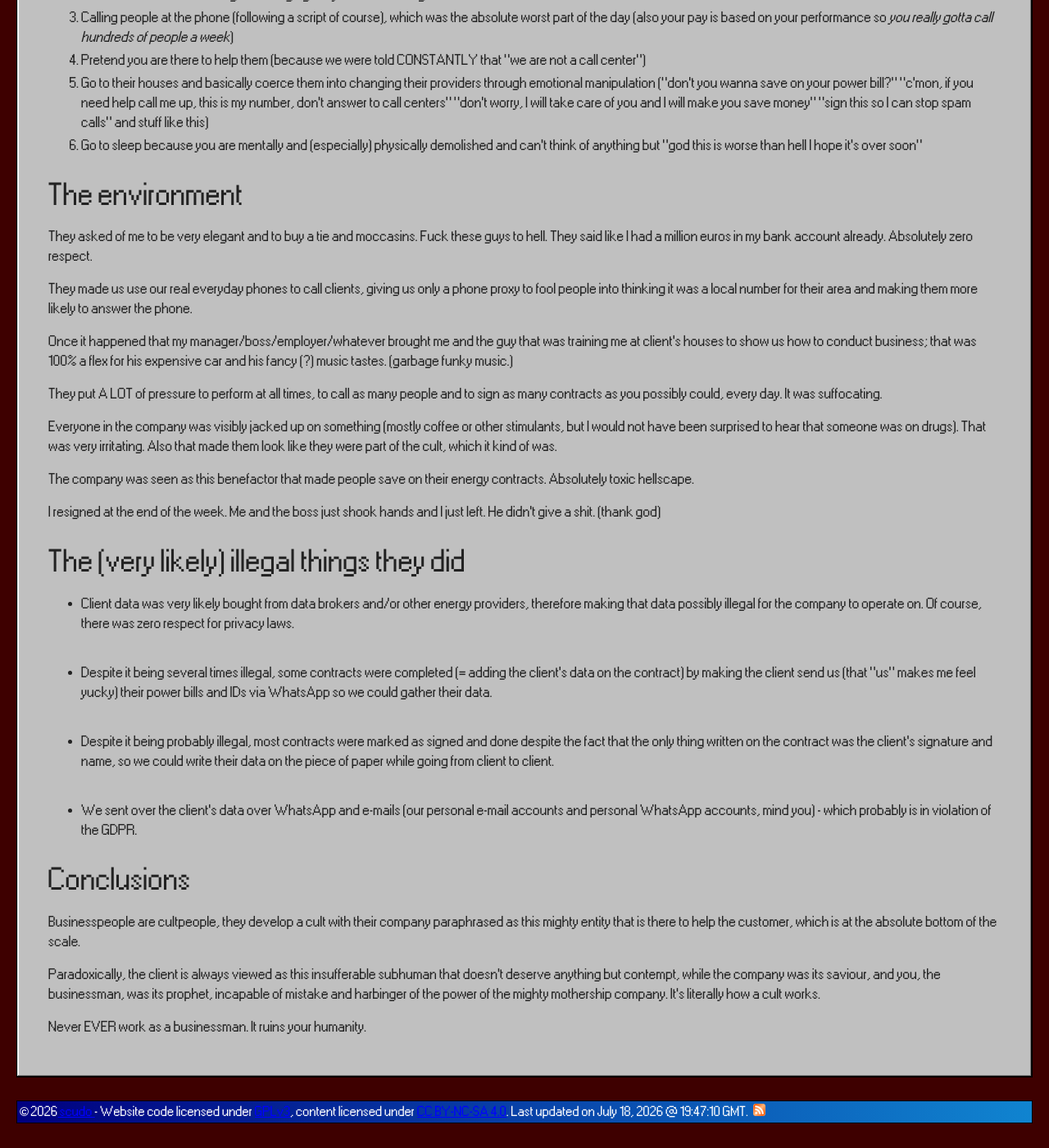
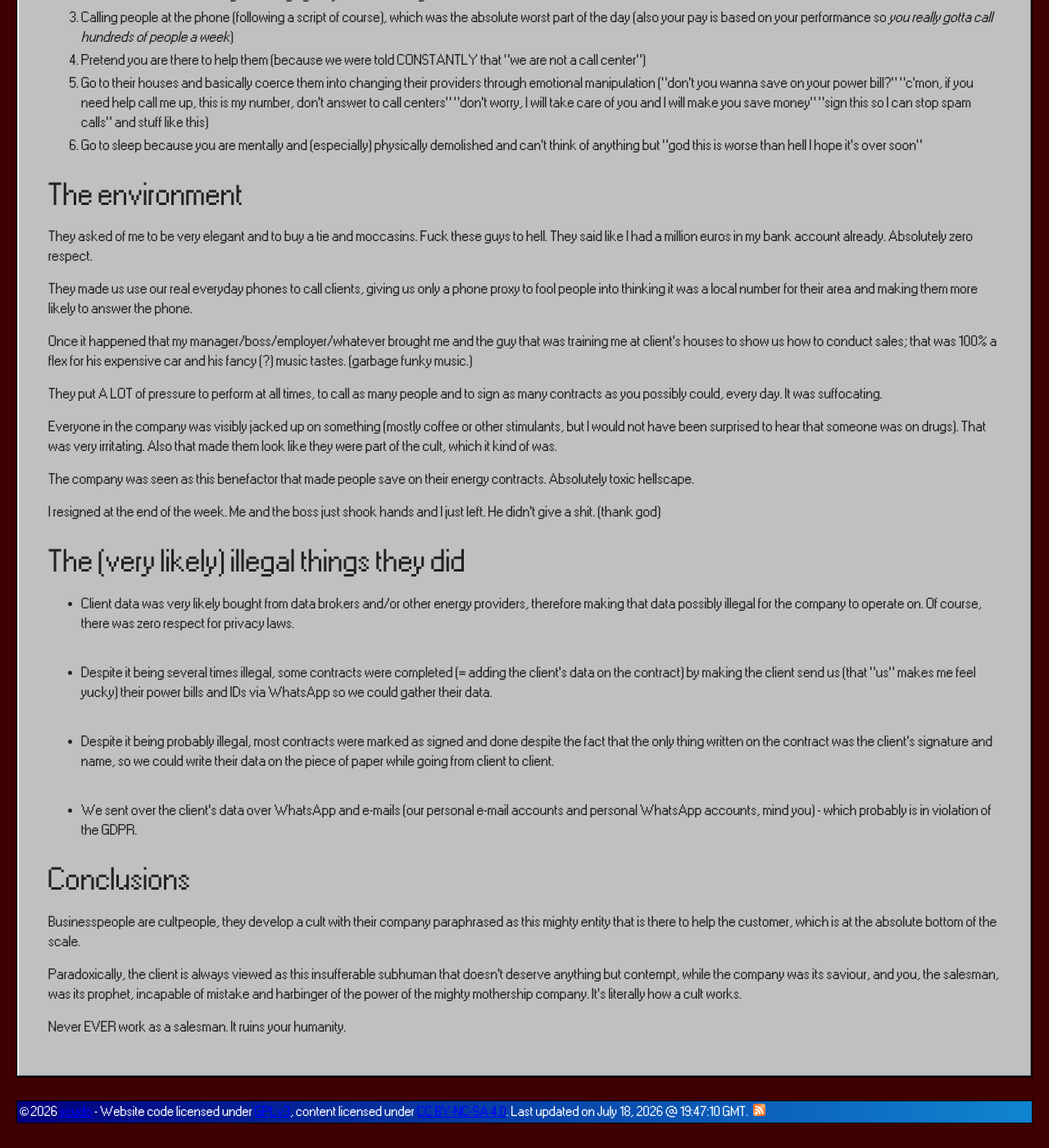
Before and after one commit to scudo005/scudo005.github.io, a Jekyll site: the page built from assets/other/salespeople.md, in a window 1280 px wide and 1400 px high, scrolled down 1207 px. Shown: the whole window at 82% size. Built offline with Jekyll 4.4.1, drawn with Linux system fonts in a browser that asks for light colours; some web fonts are replaced; some of the changed text lies outside the part shown.

```diff
--- a/assets/other/businesspeople.md
+++ b/assets/other/salespeople.md
@@ -54,7 +55,7 @@ They asked of me to be very elegant and to buy a tie and moccasins. Fuck these g
 
 They made us use our real everyday phones to call clients, giving us only a phone proxy to fool people into thinking it was a local number for their area and making them more likely to answer the phone.
 
-Once it happened that my manager/boss/employer/whatever brought me and the guy that was training me at client's houses to show us how to conduct business; that was 100% a flex for his expensive car and his fancy (?) music tastes. (garbage funky music.)
+Once it happened that my manager/boss/employer/whatever brought me and the guy that was training me at client's houses to show us how to conduct sales; that was 100% a flex for his expensive car and his fancy (?) music tastes. (garbage funky music.)
 
 They put A LOT of pressure to perform at all times, to call as many people and to sign as many contracts as you possibly could, every day. It was suffocating.
 
@@ -78,6 +79,6 @@ I resigned at the end of the week. Me and the boss just shook hands and I just l
 
 Businesspeople are cultpeople, they develop a cult with their company paraphrased as this mighty entity that is there to help the customer, which is at the absolute bottom of the scale.
 
-Paradoxically, the client is always viewed as this insufferable subhuman that doesn't deserve anything but contempt, while the company was its saviour, and you, the businessman, was its prophet, incapable of mistake and harbinger of the power of the mighty mothership company. It's literally how a cult works.
+Paradoxically, the client is always viewed as this insufferable subhuman that doesn't deserve anything but contempt, while the company was its saviour, and you, the salesman, was its prophet, incapable of mistake and harbinger of the power of the mighty mothership company. It's literally how a cult works.
 
-Never EVER work as a businessman. It ruins your humanity.
+Never EVER work as a salesman. It ruins your humanity.
```
Also changed, not shown: other parts of assets/other/salespeople.md (+3 -2 lines), compatibility.html (added, +62 -0 lines), assets/imgs/amigaos.jpg (added), assets/imgs/amigaos_small.webp (added), assets/imgs/dsi-browser_small.webp (added), assets/imgs/ps3-browser.png (added), assets/imgs/ps3-browser_small.webp (added), 1 other file.
